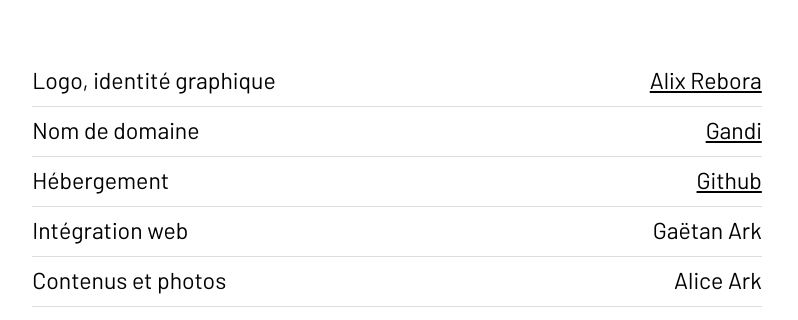
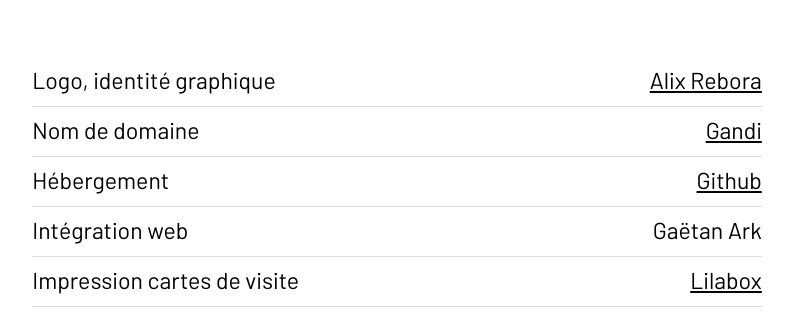
Before and after one commit to atelier-alice/atelier-web, a plain HTML site: page mentions.html in a window 1280 px wide. Shown: the part 622-942 px from the top of the page, without its empty margins (243-1041 px from the left). Drawn offline with Linux system fonts and the light colour scheme; a web font is replaced by a local one.

Commit message:
Ajout Lilabox

```diff
--- a/mentions.html
+++ b/mentions.html
@@ -41,6 +41,7 @@
         <li><strong>Nom de domaine</strong> <span><a href="https://www.gandi.net">Gandi</a></span></li>
         <li><strong>Hébergement</strong> <span><a href="https://github.com">Github</a></span></li>
         <li><strong>Intégration web</strong> <span>Gaëtan Ark</span></li>
+        <li><strong>Impression cartes de visite</strong> <span><a href="https://www.lilabox.fr/">Lilabox</a></span></li>
         <li><strong>Contenus et photos</strong> <span>Alice Ark</span></li>
         <li><strong>Collecte de données</strong> <span>Pas de cookies par ici !</span></li>
       </ul>
```
